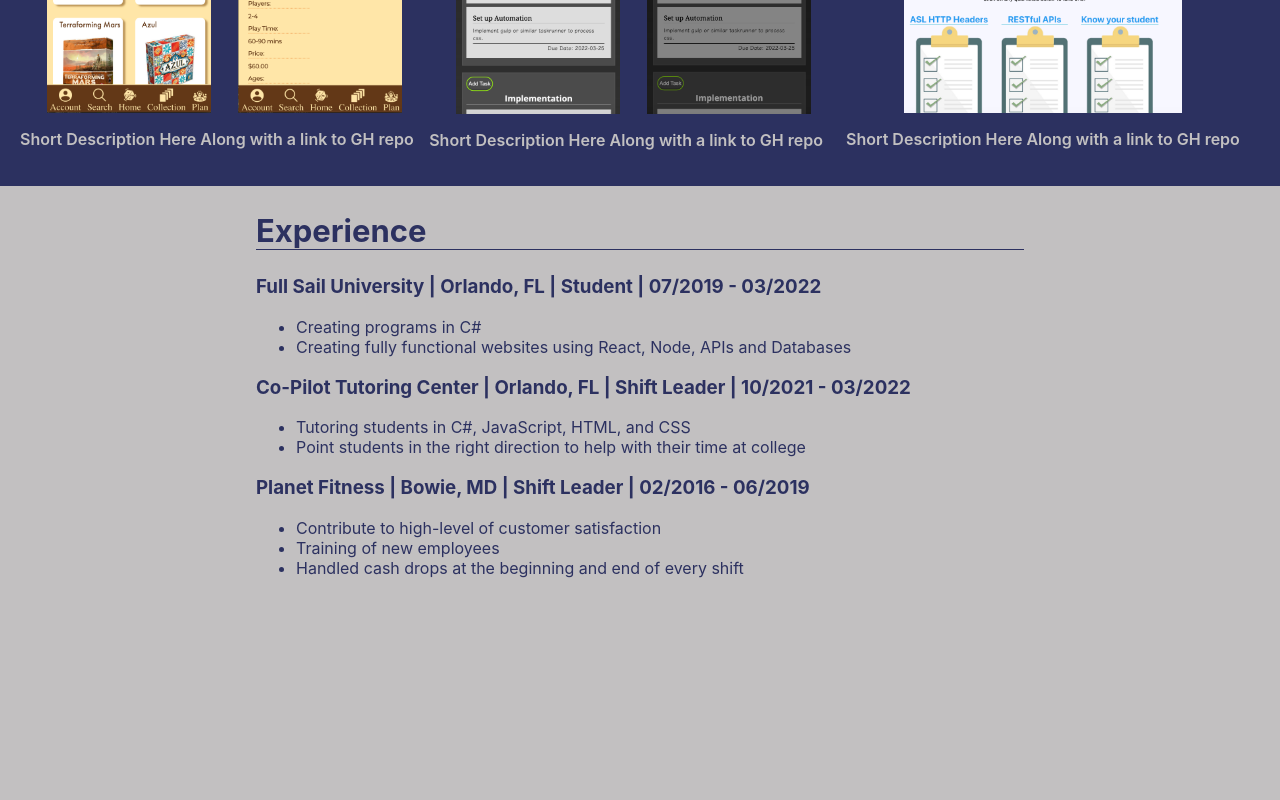
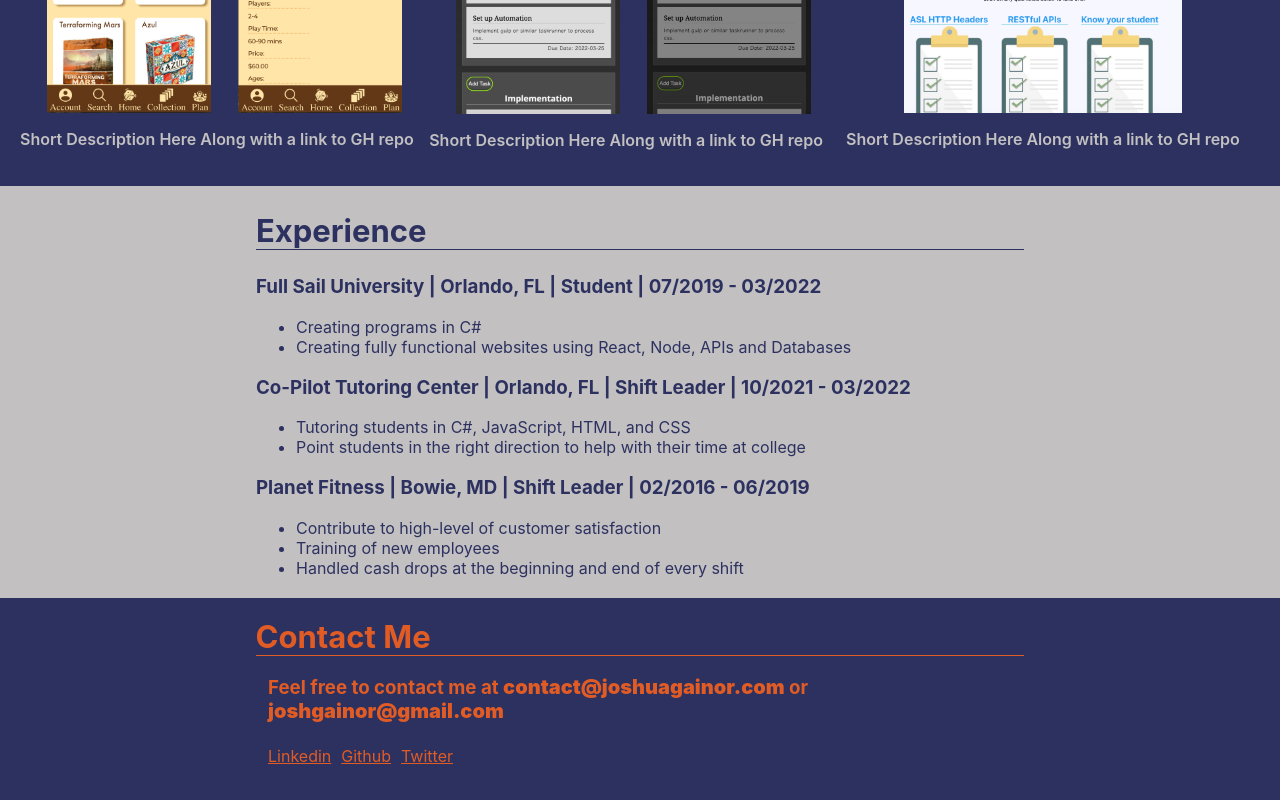
Before and after one commit to GainorJoshua-FS/DigitalPorfolio, a React (Create React App) app in the folder portfolio/: page / in a window 1280 px wide. Shown: the part 1075-1875 px from the top of the page. Before the commit the page ends 1673 px from the top, so only its background shows below. Built offline with nearby package versions, Linux system fonts and the light colour scheme.

Commit message:
Contact section done

```diff
--- a/portfolio/src/App.js
+++ b/portfolio/src/App.js
@@ -4,6 +4,7 @@
 import AboutMe from './components/AboutMe';
 import Projects from './components/Projects';
 import Experience from './components/Experience';
+import Footer from './components/Footer';
 
 function App() {
   return (
@@ -16,6 +17,7 @@
         {/* <Routes>
 
         </Routes> */}
+        <Footer />
       </BrowserRouter>
     </main>
   );
--- a/portfolio/src/components/footer.js
+++ b/portfolio/src/components/footer.js
@@ -2,8 +2,32 @@
 
 function Footer() {
     return (
-        <footer>
-            <h3>Contact Information Here.</h3>
+        <footer style={styles.footer}>
+            <h2 style={styles.h3}>Contact Me</h2>
+            <section style={styles.section}>
+                <h3>Feel free to contact me at <span style={styles.span}>contact@joshuagainor.com</span> or <span style={styles.span}>joshgainor@gmail.com</span></h3>
+                    {/* <h3>Socials</h3> */}
+                    <ul style={styles.ul}>
+                        <li style={styles.li}>
+                            <a style={styles.a} href="https://www.linkedin.com/in/joshua-gainor/" target="_blank" rel="noopener noreferrer">Linkedin</a>
+                        </li>
+                        <li style={styles.li}>
+                            <a style={styles.a} href="https://github.com/GainorJoshua-FS" target="_blank" rel="noopener noreferrer">Github</a>
+                        </li>
+                        <li style={styles.li}>
+                            <a style={styles.a} href="https://twitter.com/Jobin_Tv" target="_blank" rel="noopener noreferrer">Twitter</a>
+                        </li>
+
+                    </ul>
+            </section>
+            {/* <ul style={styles.ul}>
+                <li>
+                    <a style={styles.a} href="https://www.linkedin.com/in/joshua-gainor/" target="_blank" rel="noopener noreferrer">Linkedin</a>
+                </li>
+                <li>
+                    contact@joshuagainor.com or joshgainor@gmail.com
+                </li>
+            </ul> */}
         </footer>
     )
 }
@@ -11,5 +35,34 @@
 export default Footer
 
 const styles ={
-
+    footer:{
+        backgroundColor: "#2c3160",
+        color: "#e15c25",
+        textAlign: "left",
+        marginTop: "20px",
+        padding: "20px",
+    },
+    h3:{
+        margin: "0 19%",
+        borderBottom: "1px solid #e15c25",
+    },
+    ul:{
+        display: "flex",
+        felxDirection: "column",
+        listStyleType: "none",
+        padding: "0"
+    },
+    a:{
+        color: "#e15c25",
+    },
+    section:{
+        margin: "0 20%",
+    },
+    li:{
+        margin:"5px 10px 0 0"
+    },
+    span:{
+        fontSize: "20px",
+        fontWeight: "900"
+    }
 }
```
Also changed, not shown: 1 other file (tests, documents, lock files or other folders).
